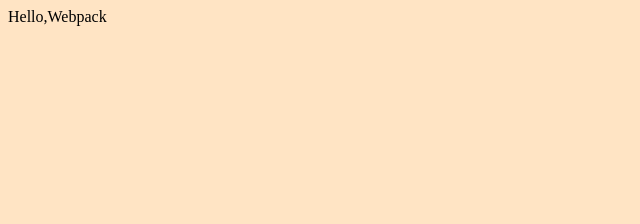
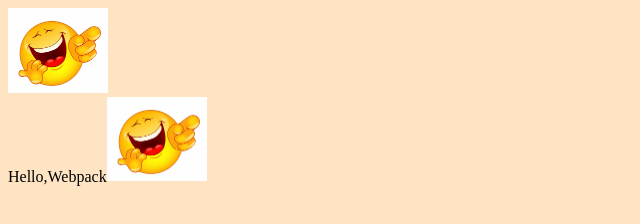
Before and after one commit to kensteph/webpack-boilerplate, a website built with webpack: page src/template.html in a window 1280 px wide. Shown: the whole page, without its empty margins (0-640 px from the left). Built offline with nearby package versions, Linux system fonts and the light colour scheme.

Commit message:
Configure loader for images

```diff
--- a/src/css/index.css
+++ b/src/css/index.css
@@ -1,3 +1,7 @@
 body {
   background-color: bisque;
 }
+
+img {
+  width: 100px;
+}
--- a/src/index.js
+++ b/src/index.js
@@ -1,9 +1,16 @@
 import _ from 'lodash';
 import './css/index.css';
+import lol from './assets/lol.jpg';
 
 const component = () => {
   const element = document.createElement('div');
   element.innerHTML = _.join(['Hello', 'Webpack']);
+  // Add the image to our existing div.
+  const myImage = new Image();
+  myImage.src = lol;
+  document.getElementById('img').src = lol;
+  element.appendChild(myImage);
+
   return element;
 };
 
--- a/src/template.html
+++ b/src/template.html
@@ -11,7 +11,7 @@
 </head>
 
 <body>
-
+  <img id="img" alt="LOL" >
 </body>
 
 </html>
--- a/webpack.config.js
+++ b/webpack.config.js
@@ -10,9 +10,15 @@ module.exports = {
   // Manage the loaders
   module: {
     rules: [
+      // CSS rules
       {
         test: /\.css$/i,
         use: ['style-loader', 'css-loader'],
+      },
+      // Assets or img rules
+      {
+        test: /\.(png|svg|jpg|jpeg|gif)$/i,
+        type: 'asset/resource',
       },
     ],
   },
```
Also changed, not shown: src/assets/lol.jpg (added).
